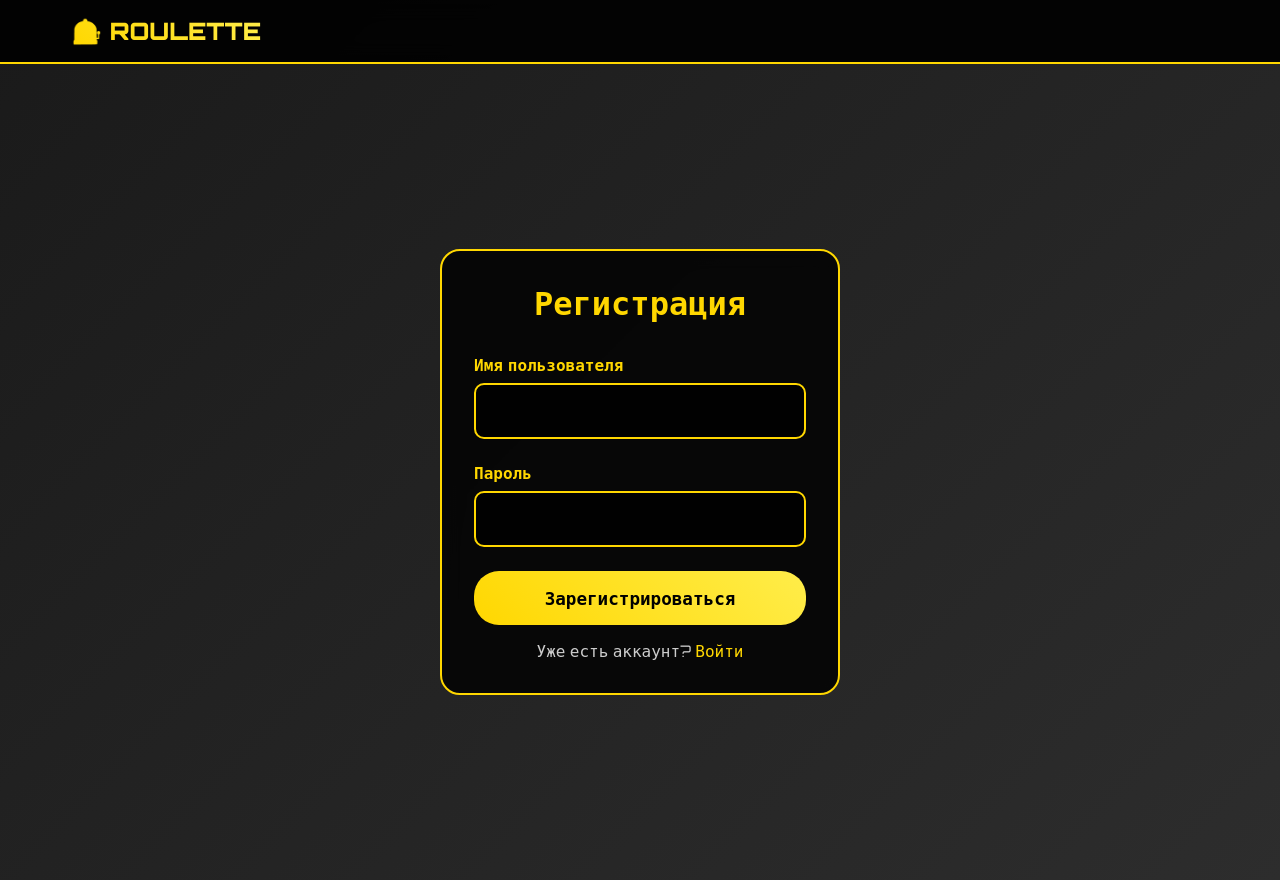
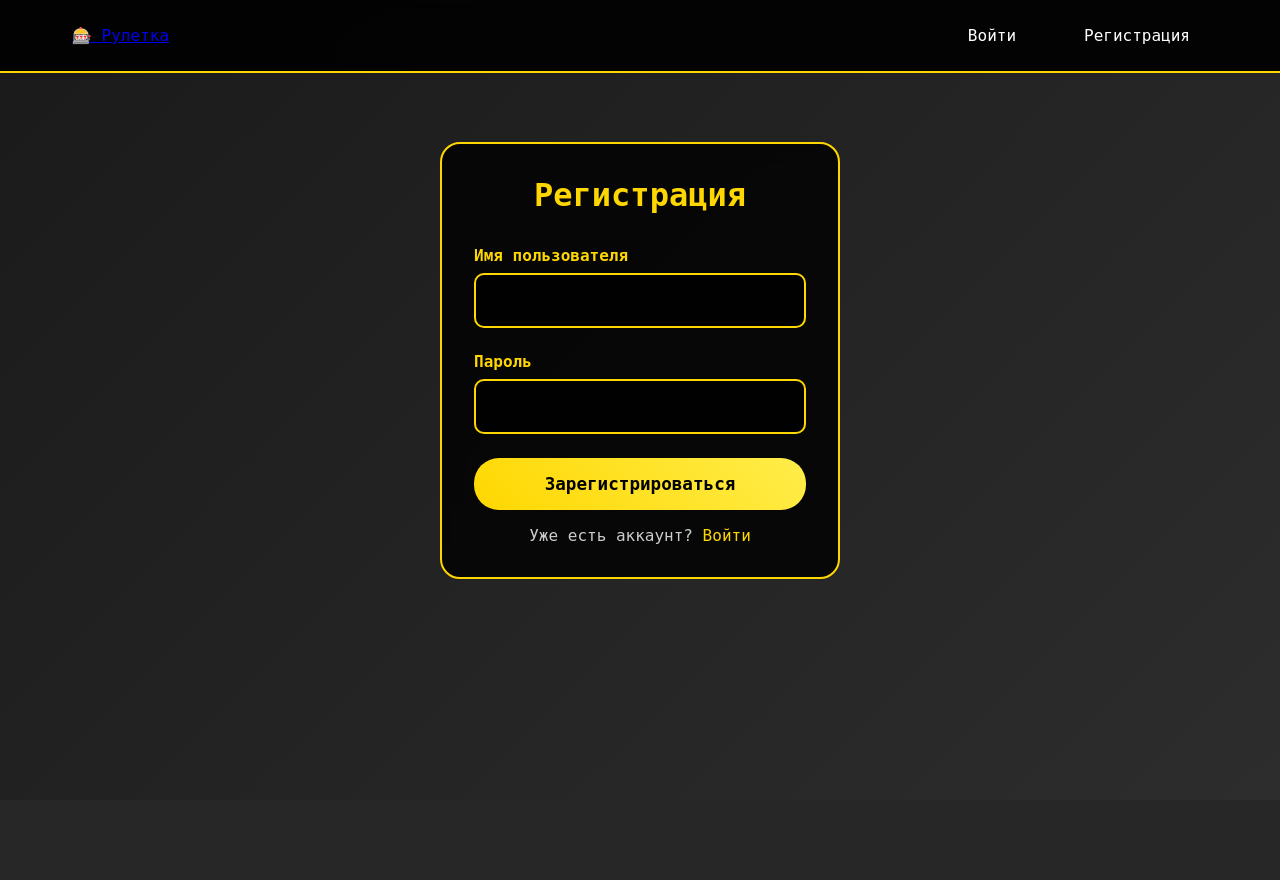
Before and after one commit to esketitniy/telegram-roulette-bot, a Flask app: page /register in a window 1280 px wide. After the commit the page ends 579 px from the top, so only its background shows below. Run offline with Flask 3, Linux system fonts and the light colour scheme; some libraries are stand-ins or nearby versions.

Commit message:
Update base.html

```diff
--- a/templates/base.html
+++ b/templates/base.html
@@ -3,42 +3,30 @@
 <head>
     <meta charset="UTF-8">
     <meta name="viewport" content="width=device-width, initial-scale=1.0">
-    <title>{% block title %}Европейская Рулетка{% endblock %}</title>
+    <title>{% block title %}Рулетка{% endblock %}</title>
     <link rel="stylesheet" href="{{ url_for('static', filename='css/style.css') }}">
-    <link rel="preconnect" href="https://fonts.googleapis.com">
-    <link rel="preconnect" href="https://fonts.gstatic.com" crossorigin>
-    <link href="https://fonts.googleapis.com/css2?family=Orbitron:wght@400;700;900&display=swap" rel="stylesheet">
+    {% block head %}{% endblock %}
 </head>
 <body>
     <nav class="navbar">
         <div class="nav-container">
-            <h1 class="nav-logo">🎰 ROULETTE</h1>
-            {% if session.username %}
+            <a href="{{ url_for('index') }}" class="nav-brand">🎰 Рулетка</a>
             <div class="nav-menu">
-                <a href="{{ url_for('index') }}" class="nav-link">Игра</a>
-                <a href="{{ url_for('profile') }}" class="nav-link">Профиль</a>
-                <a href="{{ url_for('logout') }}" class="nav-link logout">Выход</a>
+                {% if session.user_id %}
+                    <span class="nav-link">{{ session.username }}</span>
+                    <a href="{{ url_for('logout') }}" class="nav-link">Выйти</a>
+                {% else %}
+                    <a href="{{ url_for('login') }}" class="nav-link">Войти</a>
+                    <a href="{{ url_for('register') }}" class="nav-link">Регистрация</a>
+                {% endif %}
             </div>
-            {% endif %}
         </div>
     </nav>
 
-    <main class="main-content">
-        {% with messages = get_flashed_messages() %}
-            {% if messages %}
-                <div class="flash-messages">
-                    {% for message in messages %}
-                        <div class="flash-message">{{ message }}</div>
-                    {% endfor %}
-                </div>
-            {% endif %}
-        {% endwith %}
-
+    <main>
         {% block content %}{% endblock %}
     </main>
 
-    <script src="https://cdnjs.cloudflare.com/ajax/libs/socket.io/4.7.2/socket.io.js"></script>
-    <script src="{{ url_for('static', filename='js/game.js') }}"></script>
     {% block scripts %}{% endblock %}
 </body>
 </html>
```
